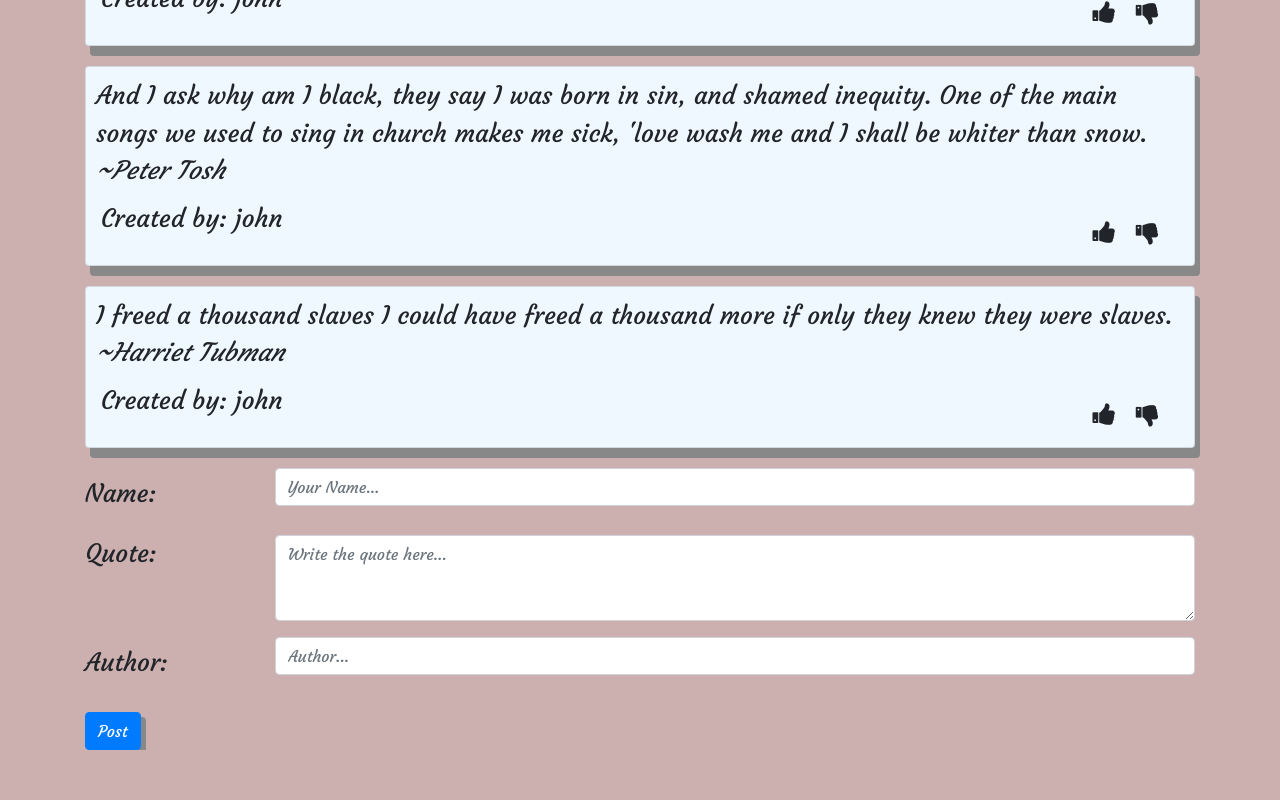
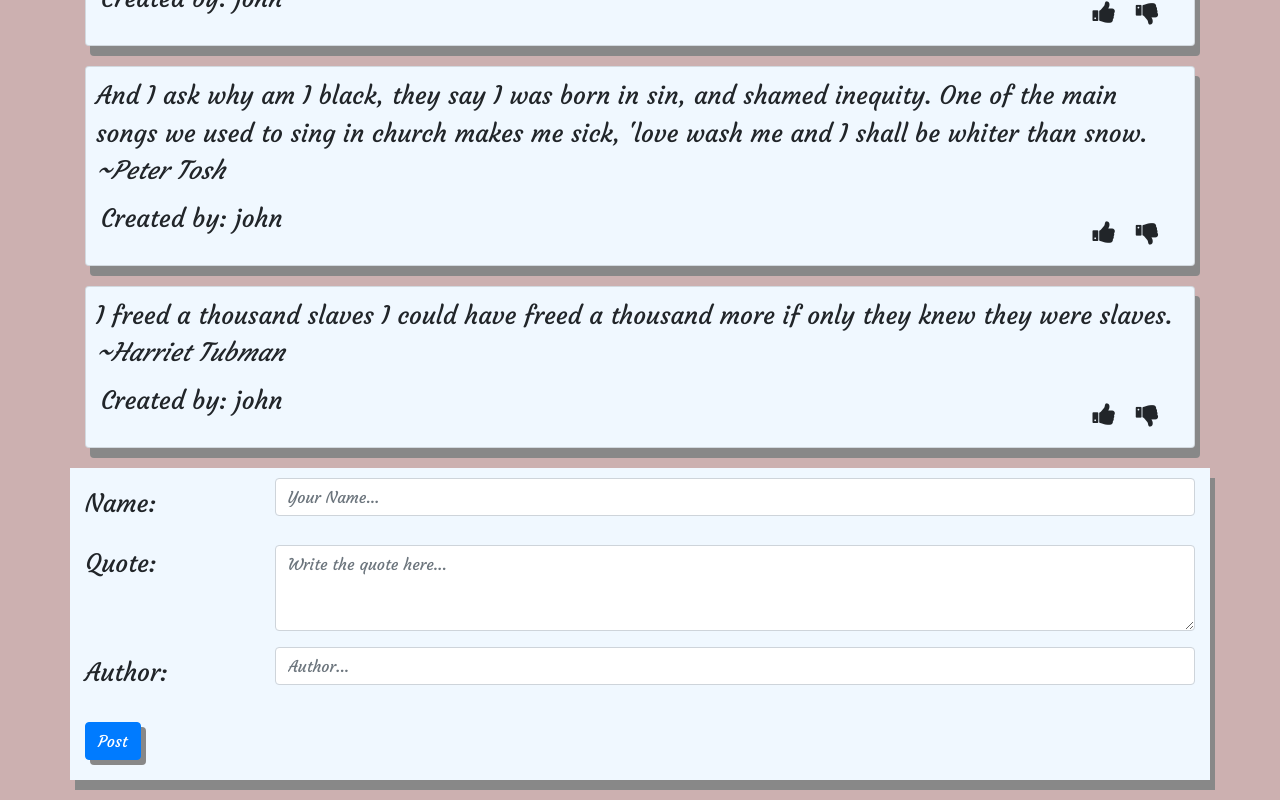
Before and after one commit to njoroge33/quotes, an Angular app: page / in a window 1280 px wide. Shown: the part 390-1190 px from the top of the page. Before the commit the page ends 1140 px from the top, so only its background shows below. Built offline with nearby package versions, Linux system fonts and the light colour scheme.

Commit message:
add a functionality to collect user input

```diff
--- a/src/app/app.component.html
+++ b/src/app/app.component.html
@@ -3,10 +3,15 @@
       <h1>{{title}}</h1>
 
     <div>
-      <button class="btn btn-success">Add Quote</button>
+      <button type="button" class="btn btn-success"><a href='#form'>Add Quote</a></button>
     </div>
   </nav>
   <div>
     <app-quotes></app-quotes>
   </div>
+
+  <div class="container" id='form'>
+    <app-quotes-form></app-quotes-form>
+  </div>
+
 </div>
--- a/src/app/app.module.ts
+++ b/src/app/app.module.ts
@@ -1,10 +1,12 @@
 import { BrowserModule } from '@angular/platform-browser';
 import { NgModule } from '@angular/core';
+import {FormsModule} from '@angular/forms';
 
 import { AppRoutingModule } from './app-routing.module';
 import { AppComponent } from './app.component';
 import { QuotesComponent } from './quotes/quotes.component';
 import { QuotesFormComponent } from './quotes-form/quotes-form.component';
+
 
 @NgModule({
   declarations: [
@@ -14,7 +16,8 @@ import { QuotesFormComponent } from './quotes-form/quotes-form.component';
   ],
   imports: [
     BrowserModule,
-    AppRoutingModule
+    AppRoutingModule,
+    FormsModule
   ],
   providers: [],
   bootstrap: [AppComponent]
--- a/src/app/quotes-form/quotes-form.component.css
+++ b/src/app/quotes-form/quotes-form.component.css
@@ -0,0 +1,4 @@
+form {
+    padding-top: 10px;
+    padding-bottom: 20px;
+}
--- a/src/app/quotes-form/quotes-form.component.html
+++ b/src/app/quotes-form/quotes-form.component.html
@@ -1,23 +1,27 @@
-<form>
+<form (ngSubmit)='submitQuote()' #quoteForm='ngForm'>
+
+
     <div class="form-group row">
-        <label for="inputEmail3" class="col-sm-2 col-form-label">Name:</label>
+        <label for="inputEmail3" class="col-sm-2 col-form-label">Name:{{newQuote.createdBy}}</label>
         <div class="col-sm-10">
-            <input type="text" class="form-control" id="name" placeholder="Your Name...">
+            <input type="text" class="form-control" id="name" name='name' [(ngModel)]="newQuote.createdBy"placeholder="Your Name..." #name='ngModel' required>
         </div>
     </div>
 
     <div class="form-group row">
         <label for="quote" class="col-sm-2">Quote: </label>
         <div class="col-sm-10">
-            <textarea class="form-control" id="quote" rows="3" placeholder="Write the quote here..."></textarea>
+            <textarea class="form-control" id="quote" name='quote' rows="3" [(ngModel)]="newQuote.quote" placeholder="Write the quote here..." #quote='ngModel'required></textarea>
         </div>
     </div>
 
     <div class="form-group row">
         <label for="inputPassword3" class="col-sm-2 col-form-label">Author: </label>
         <div class="col-sm-10">
-            <input type="text" class="form-control" id="author" placeholder="Author...">
+            <input type="text" class="form-control" id="author" name='author' [(ngModel)]="newQuote.author" placeholder="Author..." #author='ngModel' required>
         </div>
     </div>
     <button type="submit" class="btn btn-primary">Post</button>
+
+
 </form>
--- a/src/app/quotes-form/quotes-form.component.ts
+++ b/src/app/quotes-form/quotes-form.component.ts
@@ -1,4 +1,5 @@
-import { Component, OnInit } from '@angular/core';
+import { Component, OnInit} from '@angular/core';
+import { Quote } from '../quotes';
 
 @Component({
   selector: 'app-quotes-form',
@@ -7,6 +8,8 @@ import { Component, OnInit } from '@angular/core';
 })
 export class QuotesFormComponent implements OnInit {
 
+  newQuote = new Quote("","","","");
+
   constructor() { }
 
   ngOnInit() {
--- a/src/app/quotes/quotes.component.html
+++ b/src/app/quotes/quotes.component.html
@@ -13,7 +13,3 @@
         </div>
     </div>
 </div>
-
-<div class='container'>
-        <app-quotes-form></app-quotes-form>
-</div>
--- a/src/styles.css
+++ b/src/styles.css
@@ -9,7 +9,7 @@ body {
     background-color: rgb(204, 176, 176);
 }
 
-.card {
+.card, #form {
     background-color: aliceblue;
     box-shadow: 5px 10px #888888;
     margin-top:20px;
@@ -23,3 +23,8 @@ body {
 .btn {
     box-shadow: 5px 5px #888888;
 }
+
+a {
+    text-decoration: none;
+    color: white;
+}
```
